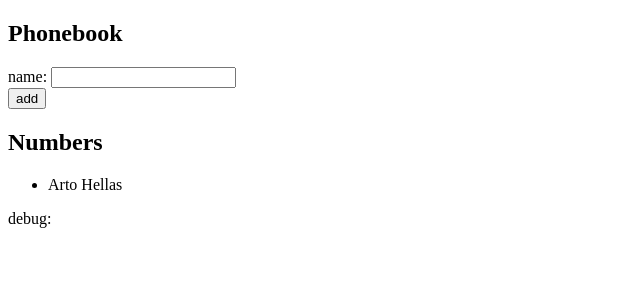
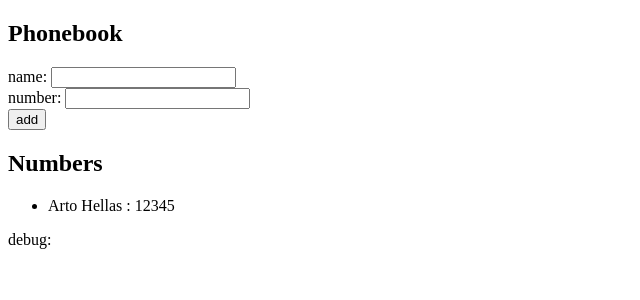
Before and after one commit to nokka200/Palautukset, a React (Vite) app in the folder osa02/puhelinluettelo/: page / in a window 1280 px wide. Shown: the top 300 px of the page, without its empty margins (0-640 px from the left). Built offline with nearby package versions, Linux system fonts and the light colour scheme.

Commit message:
2.8. valmis

```diff
--- a/osa02/puhelinluettelo/src/App.jsx
+++ b/osa02/puhelinluettelo/src/App.jsx
@@ -2,24 +2,28 @@
 
 const App = () => {
   const [persons, setPersons] = useState([
-    { name: 'Arto Hellas' }
-  ])
-  const [newName, setNewName] = useState('')
+    { name: 'Arto Hellas', phone: '12345'}
+  ]);
+  const [newName, setNewName] = useState('');
+  const [newNumber, setNewNumber] = useState('');
 
   const addPerson = (e) => {
     e.preventDefault();
     const personObject = {
       name: newName,
+      phone: newNumber
     };
 
     if (checkName(newName)) {
       alert(`${newName} on jo luettelossa!`);
       setNewName('');
+      setNewNumber('');
       return;
     }
     else {
       setPersons(persons.concat(personObject));
       setNewName('');
+      setNewNumber('');
     }
 
   };
@@ -27,6 +31,11 @@
   const handleNameChange = (event) => {
     console.log(event.target.value);
     setNewName(event.target.value);
+  };
+
+  const handlePhoneChange = (event) => {
+    console.log(event.target.value);
+    setNewNumber(event.target.value);
   };
 
   const checkName = (name) => {
@@ -41,13 +50,16 @@
           name: <input value={newName} onChange={handleNameChange}/>
         </div>
         <div>
+          number: <input value={newNumber} onChange={handlePhoneChange}/>
+        </div>
+        <div>
           <button type="submit">add</button>
         </div>
       </form >
       <h2>Numbers</h2>
       <ul>
         {persons.map((person) => {
-          return <li key={person.name}>{person.name}</li>
+          return <li key={person.name}>{person.name} : {person.phone}</li>
         }
       )}
       </ul>
```
